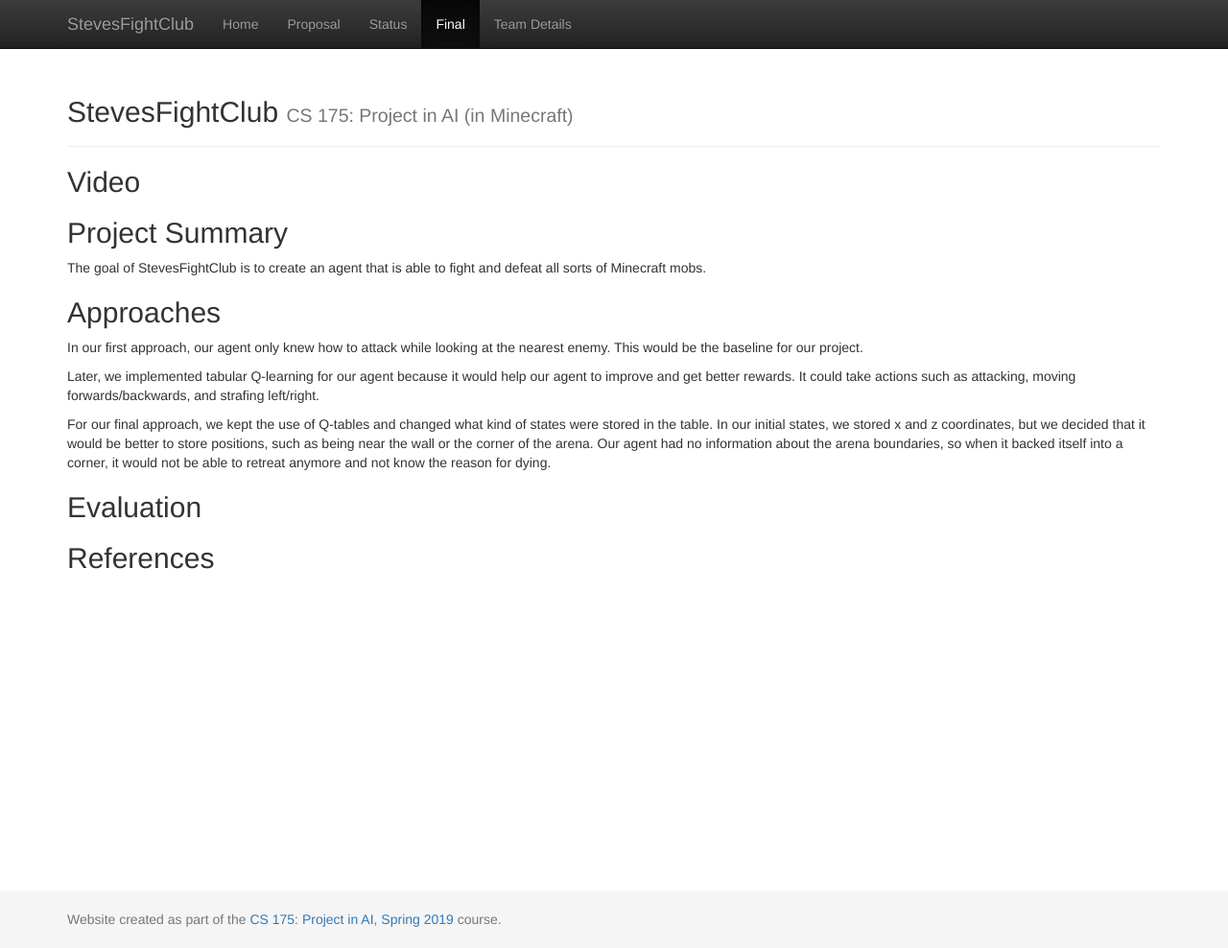
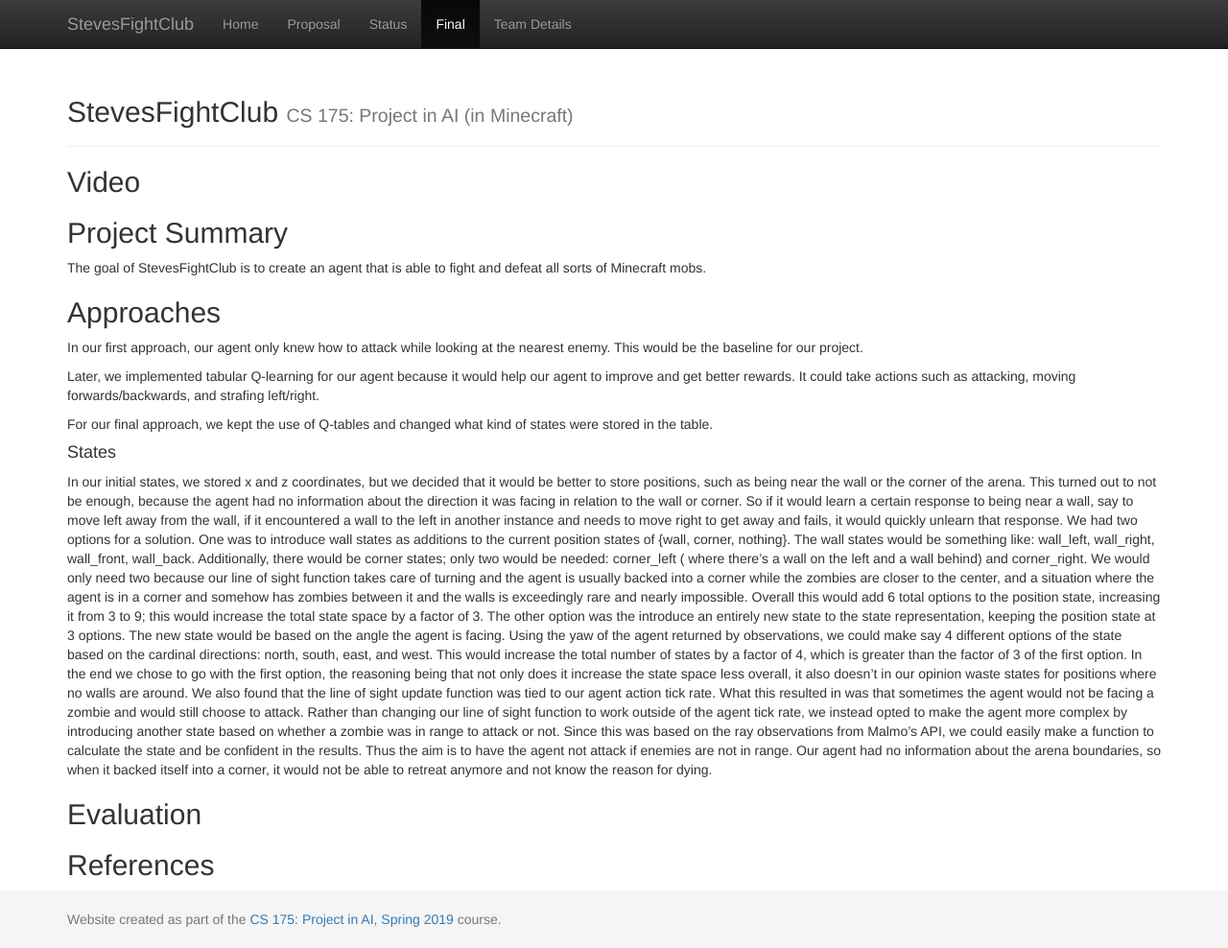
Before and after one commit to Slendolan/StevesFightClub, a Jekyll site: the page built from docs/final.md, in a window 1280 px wide and 988 px high. Shown: the whole window at 96% size. Built offline with Jekyll 4.4.1, drawn with Linux system fonts in a browser that asks for light colours.

Commit message:
Update final.md

```diff
--- a/docs/final.md
+++ b/docs/final.md
@@ -20,7 +20,15 @@
 It could take actions such as attacking, moving forwards/backwards, and strafing left/right.
 
 For our final approach, we kept the use of Q-tables and changed what kind of states were stored in the table.
-In our initial states, we stored x and z coordinates, but we decided that it would be better to store positions, such as being near the wall or the corner of the arena.
+
+
+#### States
+
+
+In our initial states, we stored x and z coordinates, but we decided that it would be better to store positions, such as being near the wall or the corner of the arena. This turned out to not be enough, because the agent had no information about the direction it was facing in relation to the wall or corner.  So if it would learn a certain response to being near a wall, say to move left away from the wall, if it encountered a wall to the left in another instance and needs to move right to get away and fails, it would quickly unlearn that response.  We had two options for a solution. One was to introduce wall states as additions to the current position states of {wall, corner, nothing}.  The wall states would be something like: wall_left, wall_right, wall_front, wall_back.  Additionally, there would be corner states; only two would be needed: corner_left ( where there's a wall on the left and a wall behind) and corner_right.  We would only need two because our line of sight function takes care of turning and the agent is usually backed into a corner while the zombies are closer to the center, and a situation where the agent is in a corner and somehow has zombies between it and the walls is exceedingly rare and nearly impossible.  Overall this would add 6 total options to the position state, increasing it from 3 to 9; this would increase the total state space by a factor of 3.
+The other option was the introduce an entirely new state to the state representation, keeping the position state at 3 options.  The new state would be based on the angle the agent is facing.  Using the yaw of the agent returned by observations, we could make say 4 different options of the state based on the cardinal directions: north, south, east, and west.  This would increase the total number of states by a factor of 4, which is greater than the factor of 3 of the first option.
+In the end we chose to go with the first option, the reasoning being that not only does it increase the state space less overall, it also doesn't in our opinion waste states for positions where no walls are around.
+We also found that the line of sight update function was tied to our agent action tick rate.  What this resulted in was that sometimes the agent would not be facing a zombie and would still choose to attack. Rather than changing our line of sight function to work outside of the agent tick rate, we instead opted to make the agent more complex by introducing another state based on whether a zombie was in range to attack or not. Since this was based on the ray observations from Malmo's API, we could easily make a function to calculate the state and be confident in the results.  Thus the aim is to have the agent not attack if enemies are not in range.
 Our agent had no information about the arena boundaries, so when it backed itself into a corner, it would not be able to retreat anymore and not know the reason for dying.
 
 
```
